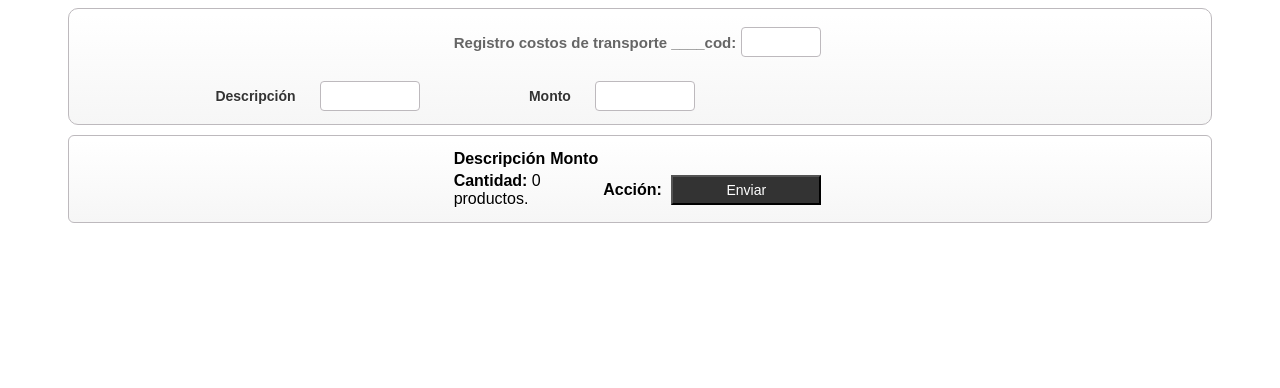
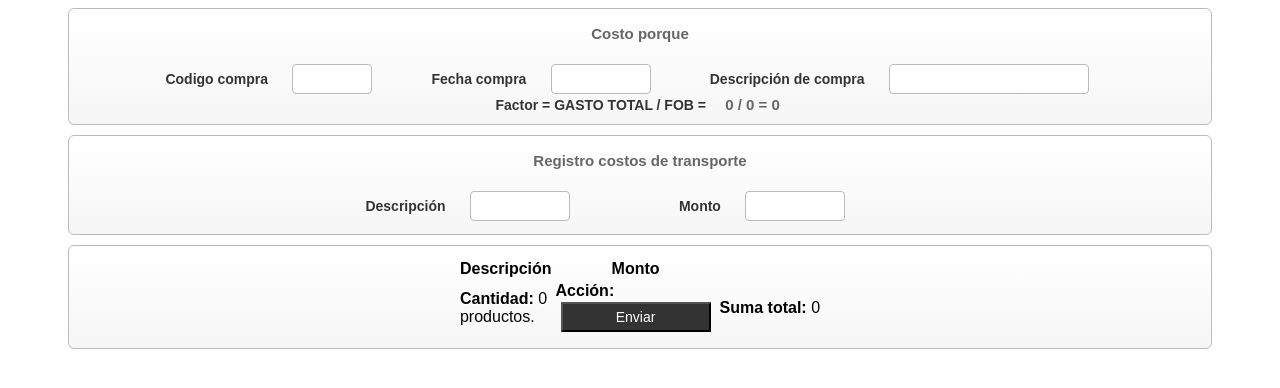
Before and after one commit to jcastillop/librerias_ordecupe, a PHP site: page /vista/compras/gastos/index.php in a window 1280 px wide. Shown: the top 388 px of the page. Run offline with PHP 8.4, Linux system fonts and the light colour scheme; some libraries are stand-ins or nearby versions.

Commit message:
Registro gastos

```diff
--- a/vista/compras/gastos/funciones.js
+++ b/vista/compras/gastos/funciones.js
@@ -4,13 +4,63 @@ $(document).ready(function(){
   //capturando los datos para la edicion
   if(typeof $_GET("id") != 'undefined'){
 
-    var id_completo=$_GET("id");
+    var codigo=$_GET("id");
 		var sucursal=$_GET("sucursal");
+    var empresa=1;
 
-    //var id = id_completo.substring(6, 12);
-    $("#codigo_compra").val(id_completo);
+    $("#codigo_compra").val(codigo);
+
     $("#codigo_sucursal").val(sucursal);
 
+
+
+
+    $.ajax({
+      type: "GET",
+      url: "gastos_buscar.php",
+      //concatenamos los parametros que usaremos para buscar los registros
+      data: "cod=" + codigo + "&suc=" + sucursal+ "&emp=" + empresa,
+      success: function(datos){
+        //decodificando el JSON proveniente de guias_buscar.php
+        var jsonData = JSON.parse(datos);
+        cadena_precio_mercaderia="<tr>";
+        cadena_precio_mercaderia= cadena_precio_mercaderia + "<td><input name='desc[]' class='input username' type='text' value='FOB(Precio Mercaderia)' size='15' OnFocus='this.blur()'/></td>";
+        cadena_precio_mercaderia= cadena_precio_mercaderia + "<td><input name='monto[]' class='input username' type='text' value='"+ jsonData[0].total +"' size='30' OnFocus='this.blur()'/></td>";
+        cadena_precio_mercaderia= cadena_precio_mercaderia + "</tr>";
+
+        $("#grilla tbody").append(cadena_precio_mercaderia);
+                        for(i=0;i<jsonData.length;i++){
+                //cargando en un array en una cadena con el formato de la tabla detalle
+                    cadena = "<tr>";
+                    cadena = cadena + "<td><input name='desc[]' class='input username' type='text' value='"+ jsonData[i].var_des_comp_gas +"' size='15' OnFocus='this.blur()'/></td>";
+                    cadena = cadena + "<td><input name='monto[]' class='input username' type='text' value='"+ jsonData[i].dec_val_comp_gas +"' size='30' OnFocus='this.blur()'/></td>";
+                    cadena = cadena + "<td><a class='elimina'><img src='delete.png' /></a></td>";
+                    cadena= cadena + "</tr>";
+                    //agregando la cadena a la grilla
+                    $("#grilla tbody").append(cadena);
+
+
+                };
+                $("#fecha_compra").val(jsonData[0].date_fec_rec_comp_cab);
+                $("#descripcion_compra").val(jsonData[0].var_desc_comp_cab);
+                $("#fob_compra").html(jsonData[0].total);
+                                    //estableciendo el foco
+                    $("#descripcion").focus();
+                    //funcion eliminar permite activar la opcionde borrar los registros
+                    fn_dar_eliminar();
+                    //halla la cantidad de registros cargados a la grilla
+                    fn_cantidad();
+                    //realiza la suma total correspondiente al valor de los productos
+                    fn_sumatotal();
+
+
+      },
+
+      error: function(datos) {
+        alert("Data not found");
+      }
+
+    });
   };
   //Iniciando las validaciones del formulario
   $("#form").validate({
@@ -84,6 +134,7 @@ $(document).ready(function(){
 
                 $("#monto").change(function() {
                     cadena = "<tr>";
+
                     cadena = cadena + "<td><input name='desc[]' class='input username' id='desc[]' type='text' value='"+ $("#descripcion").val() +"' size='15' OnFocus='this.blur()'/></td>";
                     cadena = cadena + "<td><input name='monto[]' class='input username' id='nombre[]' type='text' value='"+ $("#monto").val() +"' size='30' OnFocus='this.blur()'/></td>";
                     cadena = cadena + "<td><a class='elimina'><img src='delete.png' /></a></td>";
@@ -93,7 +144,7 @@ $(document).ready(function(){
                     $("#descripcion").focus();
                     fn_dar_eliminar();
                     fn_cantidad();
-
+                    fn_sumatotal();
 
                 });
 
@@ -104,6 +155,24 @@ $(document).ready(function(){
 		          function fn_cantidad(){
                 cantidad = $("#grilla tbody").find("tr").length;
                 $("#span_cantidad").html(cantidad);
+
+            };
+            function fn_sumatotal(){
+
+    var total=0;
+    for (var i=1;i<document.getElementById('grilla').rows.length-1;i++){
+
+        total= total + parseFloat(document.getElementById('grilla').rows[i].cells[1].childNodes[0].value);
+
+    }
+    $("#suma_total").html(total);
+    $("#total_compra").html(total);
+    var fob=parseFloat($("#fob_compra").html());
+    if(total>0){
+      var fac=total/fob;
+      $("#factor").html(fac);
+
+    }
 
 };
 
@@ -118,7 +187,7 @@ $(document).ready(function(){
                         $(this).parents("tr").fadeOut("normal", function(){
                             $(this).remove();
                             fn_cantidad();
-
+                            fn_sumatotal();
                             /*
                                 aqui puedes enviar un conjunto de datos por ajax
                                 $.post("eliminar.php", {ide_usu: id})
--- a/vista/compras/gastos/index.php
+++ b/vista/compras/gastos/index.php
@@ -53,21 +53,42 @@ header('Content-Type: text/html; charset=UTF-8');
     <body>
 
     <form  id="form">
-    <div class="container" id="registro">
-            <h4 align="center" >Registro costos de transporte ____cod:<input name ="codigo_compra" type="text" id="codigo_compra" style="width:80px" /></h4>
+        <div class="container2" id="calculos">
+            <h4 align="center" >Costo porque</h4>
+                <label for="lblcod"style="margin-left:50px" >Codigo compra</label>
+                <input name ="codigo_compra" type="text" id="codigo_compra" style="width:80px" />
 
+                <input name ="codigo_sucursal" type="hidden" id="codigo_sucursal"/>
+
+                <label for="lblfec"style="margin-left:50px" >Fecha compra</label>
+                <input name ="fecha_compra" type="text" id="fecha_compra" style="width:100px" />
+
+                <label for="lbldesc"style="margin-left:50px" >Descripción de compra</label>
+                <input name ="descripcion_compra" type="text" id="descripcion_compra" class="input username" style="width:200px" />
+
+                <label for="lblfactor"style="margin-left:380px" >Factor = GASTO TOTAL / FOB =</label>
+                <span id="total_compra">0</span>
+
+                /
+
+                <span id="fob_compra">0</span>
+                =
+                <span id="factor">0</span>
+        </div>
+        <div class="container3" id="registro">
+            <h4 align="center" >Registro costos de transporte</h4>
 
 
 
                      <input name ="codigo_sucursal" type="hidden" id="codigo_sucursal"/>
 
-                     <label for="lbldesc"style="margin-left:100px" >Descripción</label>
+                     <label for="lbldesc"style="margin-left:250px" >Descripción</label>
                      <input name ="descripcion" type="text" id="descripcion" class="input username" style="width:100px" />
 
                      <label for="lblcodcomp"style="margin-left:100px" >Monto</label>
                      <input name ="monto" type="text" id="monto" class="input username" style="width:100px"  onkeypress="return tabular(event,this)" />
 
-                </div>
+        </div>
 
 
 			<div align="center" class="container4" style="height:auto; overflow: scroll;" >
@@ -84,9 +105,9 @@ header('Content-Type: text/html; charset=UTF-8');
                 </tbody>
                 <tfoot>
                 	<tr>
-                        <td colspan="2"><strong>Cantidad:</strong> <span id="span_cantidad">0</span> productos.</td>
+                        <td><strong>Cantidad:</strong> <span id="span_cantidad">0</span> productos.</td>
                         <td><strong>Acción:</strong> <input id="submit" name="Submit" class="enviar" value="Enviar" type="submit"></td>
-
+                        <td><strong>Suma total:</strong> <span id="suma_total">0</span></td>
                     </tr>
                 </tfoot>
             </table>
```
Also changed, not shown: conexiones/class_compras_gastos.php (added, +35 -0 lines), vista/compras/gastos/gastos_buscar.php (added, +8 -0 lines). Lines whose indentation alone changed are shown as unchanged.
